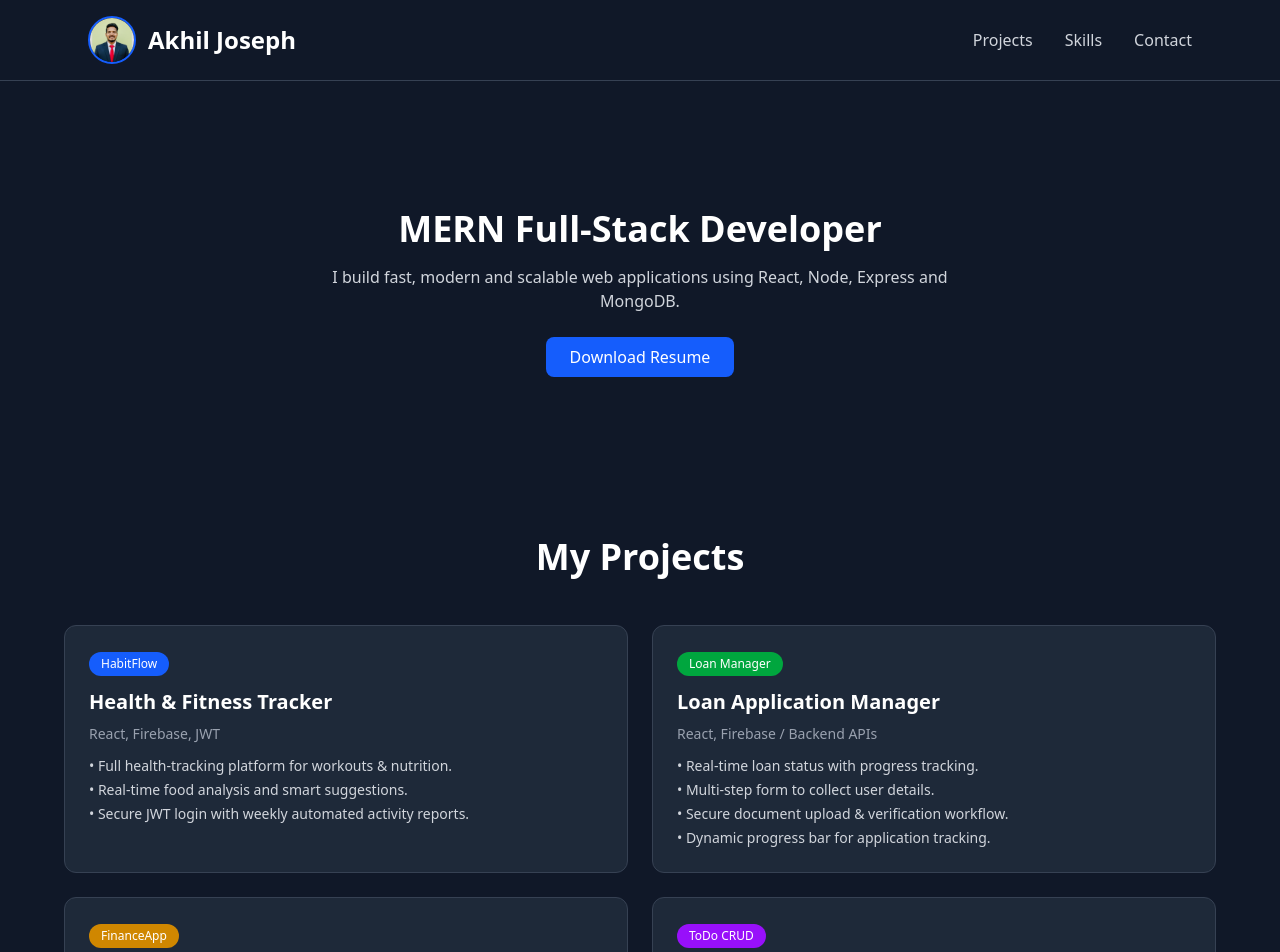
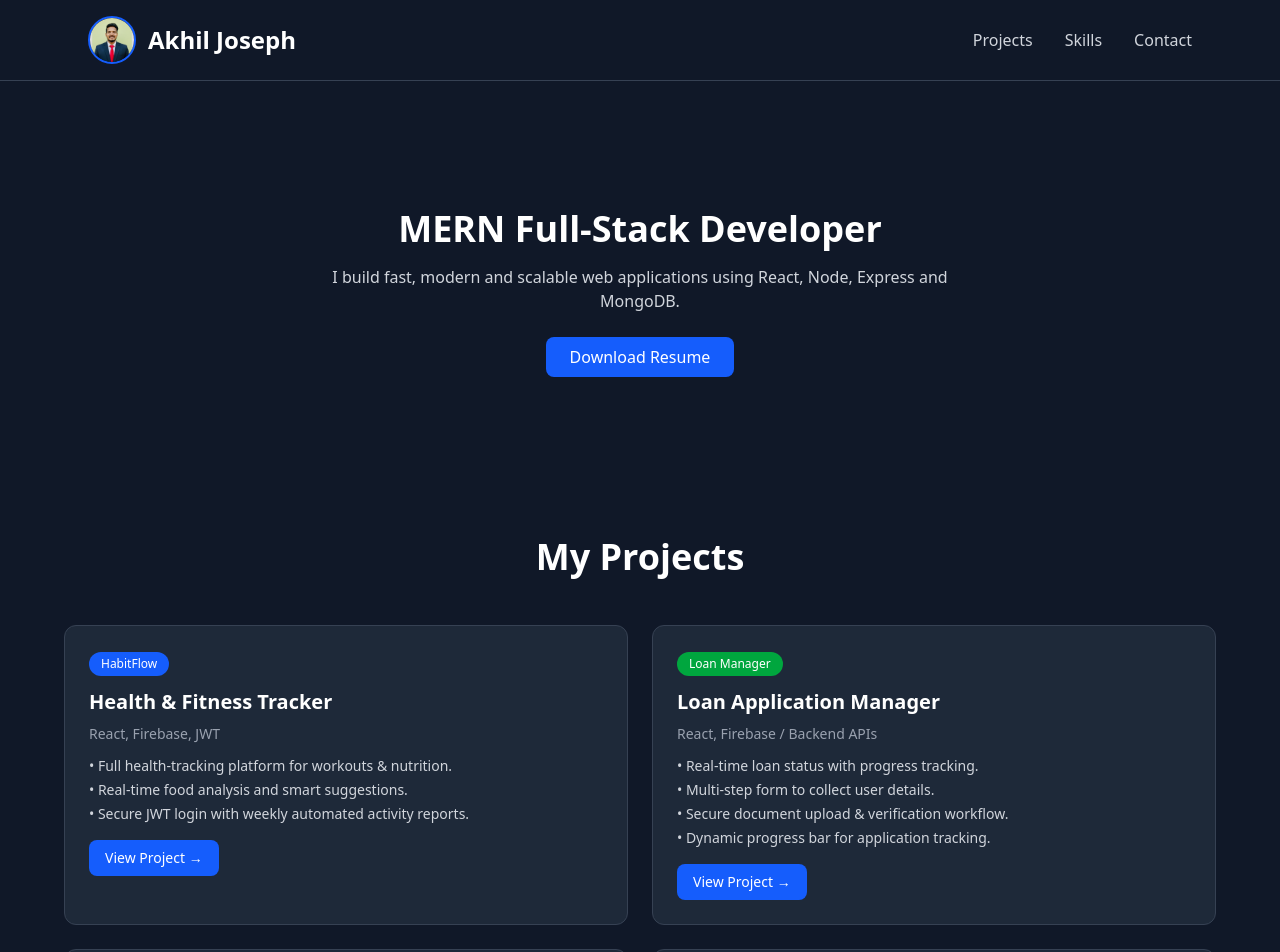
Before and after one commit to malbroo96/frontend, a React app: page / in a window 1280 px wide. Shown: the top 952 px of the page. Built offline with nearby package versions, Linux system fonts and the light colour scheme; the HTML template or start-up script is replaced by a standard one.

Commit message:
added the link also

```diff
--- a/src/components/Projects.jsx
+++ b/src/components/Projects.jsx
@@ -26,6 +26,7 @@ const Projects = () => {
         "• Real-time food analysis and smart suggestions.",
         "• Secure JWT login with weekly automated activity reports.",
       ],
+      link: "https://habit-flow-new.vercel.app/",
     },
     {
       name: "Loan Manager",
@@ -38,6 +39,7 @@ const Projects = () => {
         "• Secure document upload & verification workflow.",
         "• Dynamic progress bar for application tracking.",
       ],
+      link: "https://masai-react-five.vercel.app/dashboard",
     },
     {
       name: "FinanceApp",
@@ -51,6 +53,7 @@ const Projects = () => {
         "• Demat & mutual fund investment links.",
         "• Google Pay digital gold purchase support.",
       ],
+      link: "https://delightful-sprinkles-8e91a9.netlify.app/index.html",
     },
     {
       name: "ToDo CRUD",
@@ -64,6 +67,7 @@ const Projects = () => {
         "• Tested for error-handling & API flow.",
         "• Improved comfort with Vite + Tailwind stack.",
       ],
+      link: "https://todo-snowy-pi-91.vercel.app/",
     },
     {
       name: "Casava Bites",
@@ -76,6 +80,7 @@ const Projects = () => {
         "• Fully responsive layout.",
         "• Hosted on Netlify for fast access.",
       ],
+      link: "https://prismatic-babka-eab231.netlify.app/",
     },
   ];
 
@@ -101,11 +106,21 @@ const Projects = () => {
                   {project.title}
                 </h3>
                 <p className="text-sm text-gray-400 mb-3">{project.tech}</p>
-                <ul className="text-gray-300 space-y-1 text-sm">
+                <ul className="text-gray-300 space-y-1 text-sm mb-4">
                   {project.description.map((desc, i) => (
                     <li key={i}>{desc}</li>
                   ))}
                 </ul>
+                {project.link && (
+                  <a
+                    href={project.link}
+                    target="_blank"
+                    rel="noopener noreferrer"
+                    className="inline-block px-4 py-2 bg-blue-600 text-white text-sm rounded-lg hover:bg-blue-700 transition"
+                  >
+                    View Project →
+                  </a>
+                )}
               </div>
             ))}
           </div>
```
